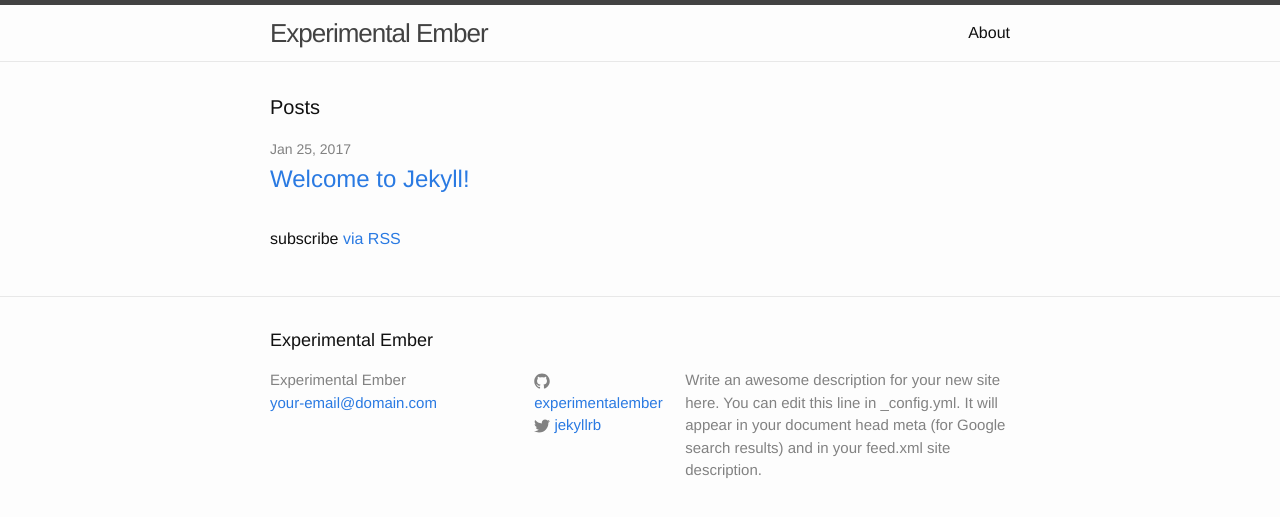
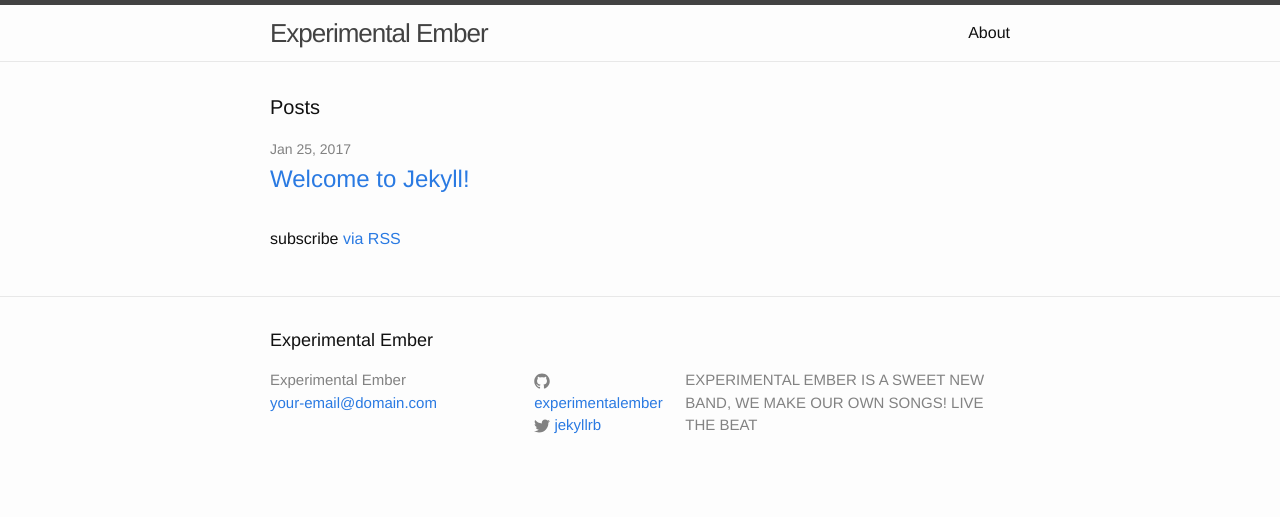
Before and after one commit to experimentalember/experimentalember.github.io, a Jekyll site: the page built from index.html, in a window 1280 px wide. Shown: the top 517 px of the page. Built offline with Jekyll 4.4.1, drawn with Linux system fonts in a browser that asks for light colours.

Commit message:
Update _config.yml

```diff
--- a/_config.yml
+++ b/_config.yml
@@ -9,9 +9,7 @@
 title: Experimental Ember
 email: your-email@domain.com
 description: > # this means to ignore newlines until "baseurl:"
-  Write an awesome description for your new site here. You can edit this
-  line in _config.yml. It will appear in your document head meta (for
-  Google search results) and in your feed.xml site description.
+  EXPERIMENTAL EMBER IS A SWEET NEW BAND, WE MAKE OUR OWN SONGS!  LIVE THE BEAT
 baseurl: "" # the subpath of your site, e.g. /blog
 url: "http://yourdomain.com" # the base hostname & protocol for your site
 twitter_username: jekyllrb
```
